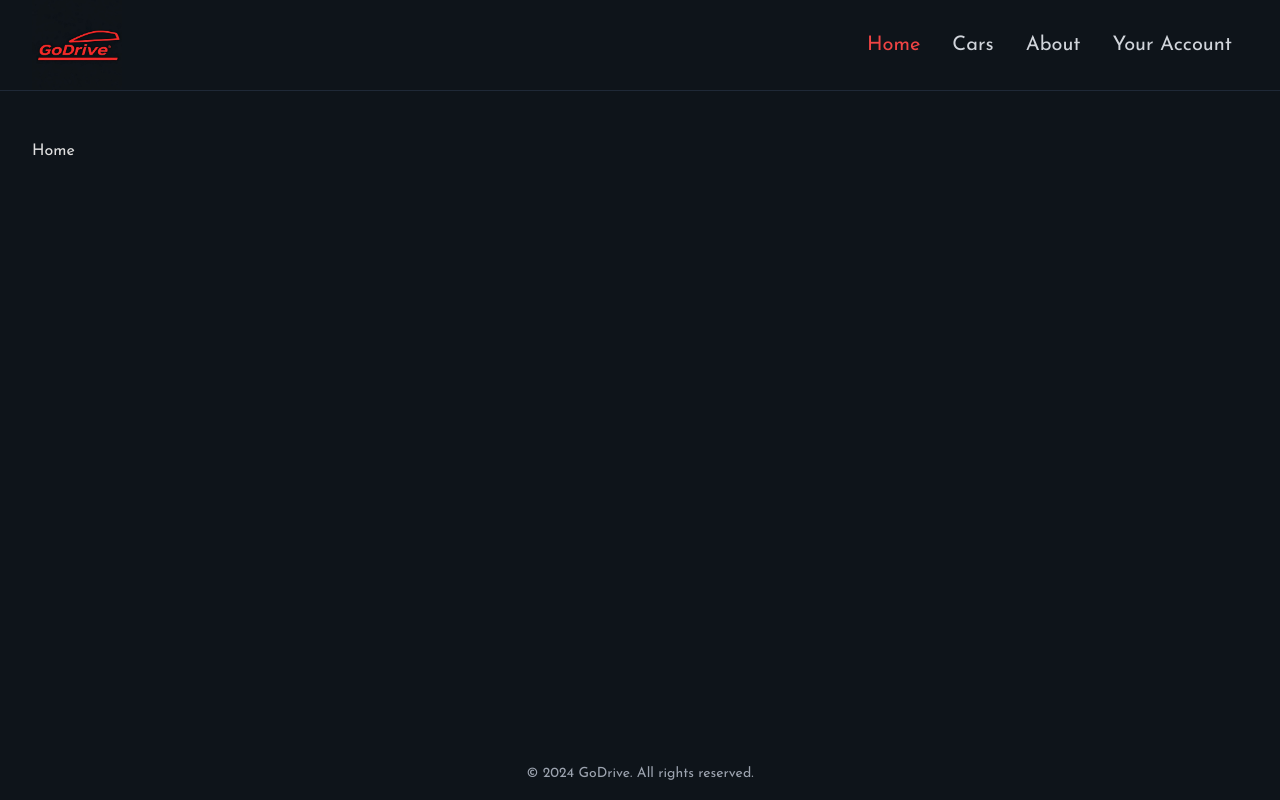
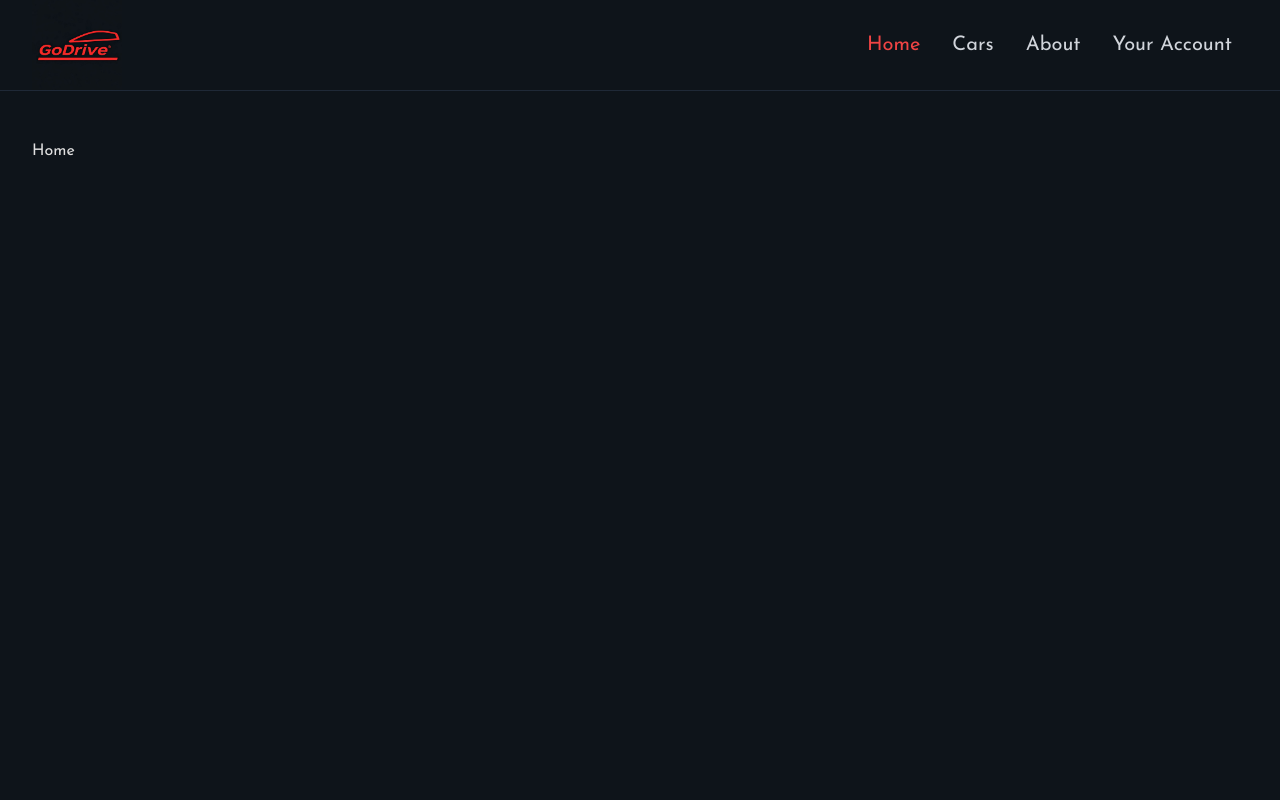
Before and after one commit to Michael-Feleke/Car-Rental, a Next.js app: page / in a window 1280 px wide. Built offline with nearby package versions, Linux system fonts and the light colour scheme.

Commit message:
Refactor global CSS styles in layout.tsx and add route constants for home, cars, about, and account

```diff
--- a/app/layout.tsx
+++ b/app/layout.tsx
@@ -25,17 +25,12 @@ export default function RootLayout({
   return (
     <html lang="en">
       <body
-        className={`${josefin.className} antialiased min-h-screen flex flex-col`}
+        className={`${josefin.className} antialiased min-h-screen flex flex-col relative`}
       >
         <Header />
-        <div className="flex-1 px-8 py-12 ">
-          <main className="max-w-7xl mx-auto">{children}</main>
+        <div className="flex-1 px-8 py-12 grid ">
+          <main className="max-w-7xl mx-auto w-full">{children}</main>
         </div>
-        <footer>
-          <p className="text-center text-gray-400 text-sm p-4">
-            &copy; {new Date().getFullYear()} GoDrive. All rights reserved.
-          </p>
-        </footer>
       </body>
     </html>
   );
--- a/package.json
+++ b/package.json
@@ -10,6 +10,7 @@
   },
   "dependencies": {
     "@heroicons/react": "^2.1.5",
+    "date-fns": "^4.1.0",
     "next": "14.2.15",
     "react": "^18",
     "react-dom": "^18"
```
Also changed, not shown: 1 other file (tests, documents, lock files or other folders).
